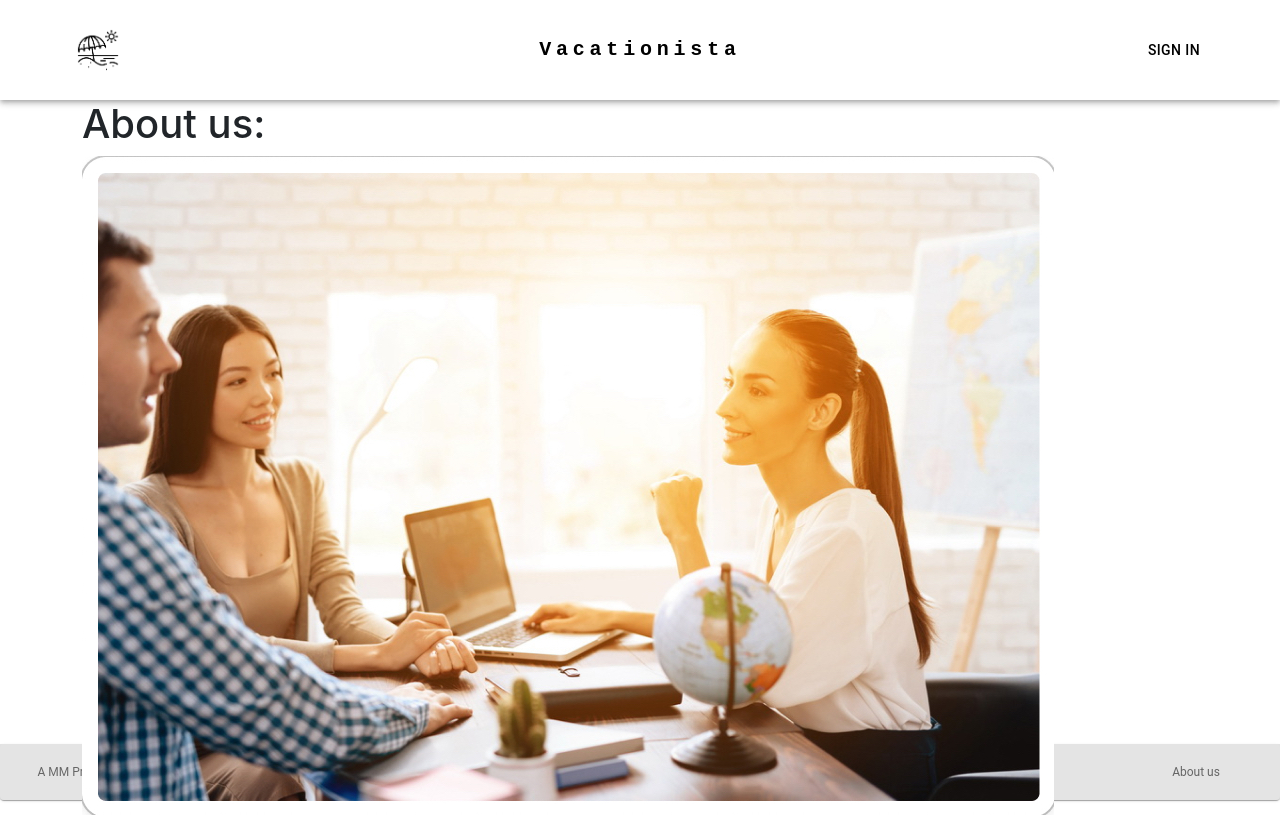
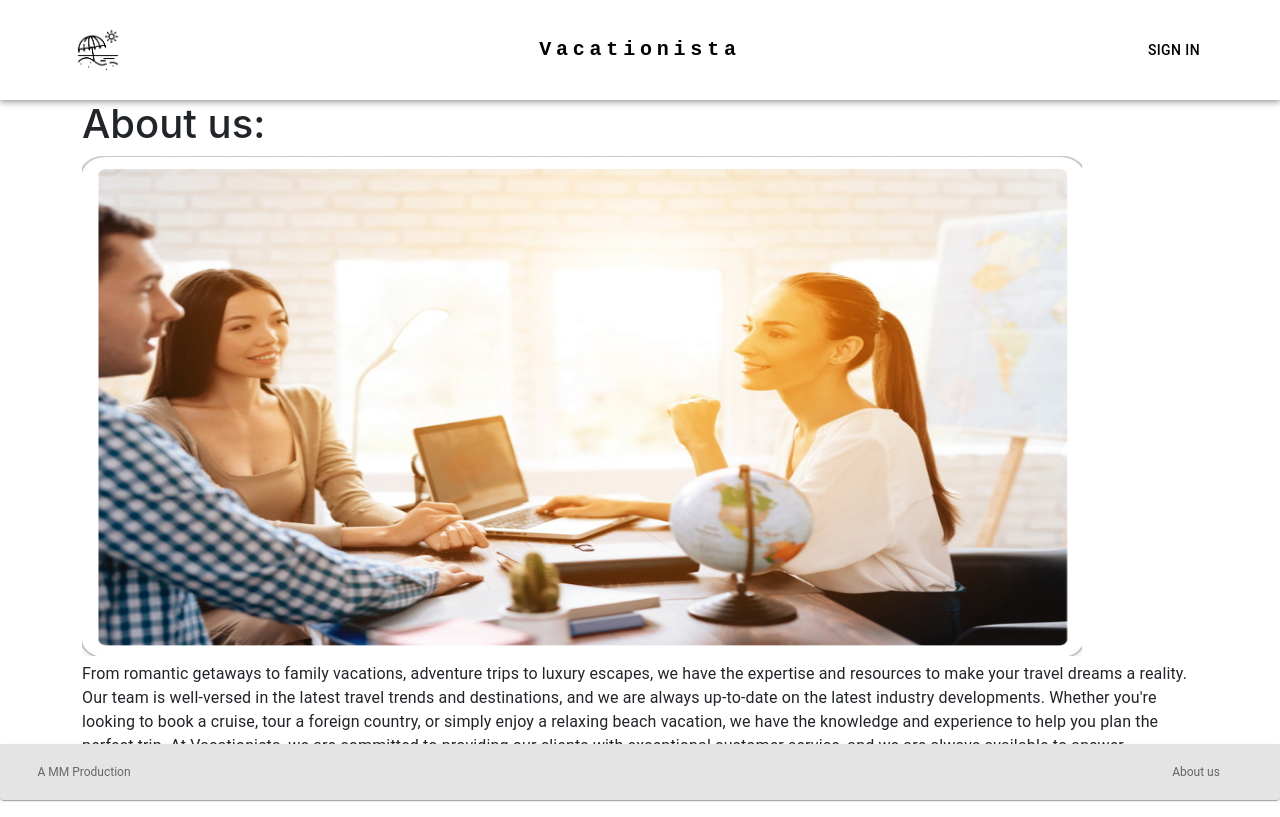
Before and after one commit to mmccullough1997/vacationista-client, a Next.js app: page /aboutUs in a window 1280 px wide. Shown: the top 817 px of the page. Built offline with nearby package versions, Linux system fonts and the light colour scheme; no server answers.

Commit message:
few minor fixes

```diff
--- a/components/Expenses&Transportations/ExpenseTransportationModal.js
+++ b/components/Expenses&Transportations/ExpenseTransportationModal.js
@@ -110,11 +110,12 @@ export default function ExpenseTransportationModal({
             router.push(`/trips/expensesAndtransportations/${tripId}`);
             handleClose();
           });
-        }
+        } else {
           createExpense(expenseObj).then(() => {
             router.push(`/legs/expensesAndtransportations/${legId}`);
             handleClose();
           });
+        }
       }
     // update transportation
     } else if (formInput.isTransportation) {
@@ -151,11 +152,12 @@ export default function ExpenseTransportationModal({
             router.push(`/trips/expensesAndtransportations/${tripId}`);
             handleClose();
           });
-        }
+        } else {
           createTransportation(transportationObj).then(() => {
             router.push(`/legs/expensesAndtransportations/${legId}`);
             handleClose();
           });
+        }
       }
     }
   };
--- a/components/Trips&Legs/NewModal.js
+++ b/components/Trips&Legs/NewModal.js
@@ -69,7 +69,7 @@ export default function NewTripModal({ user, isTrip, tripId }) {
           <div className="homePageTripsHeader">
             <Typography variant="p"> { isTrip ? 'Plan a new trip' : 'Plan a new leg'}</Typography>
             { isTrip ? (
-              <Image src={newtriplogo} onClick={handleShow} height="20" width="40" />
+              <Image src={newtriplogo} onClick={handleShow} height="20" width="30" />
             ) : (
               <AddCircleOutlineIcon onClick={handleShow} />
             )}
--- a/pages/aboutUs.js
+++ b/pages/aboutUs.js
@@ -8,12 +8,11 @@ export default function AboutUs() {
   return (
     <div>
       <h1>About us:</h1>
-      <Image src={picture} />
+      <Image src={picture} height="500" width="1000" />
       <Typography>
         From romantic getaways to family vacations, adventure trips to luxury escapes, we have the expertise and resources to make your travel dreams a reality. Our team is well-versed in the latest travel trends and destinations, and we are always up-to-date on the latest industry developments. Whether you&apos;re looking to book a cruise, tour a foreign country, or simply enjoy a relaxing beach vacation, we have the knowledge and experience to help you plan the perfect trip.
 
-        At Vacationista, we are committed to providing our clients with exceptional customer service, and we are always available to answer questions, offer advice, and make sure your trip is as smooth and stress-free as possible. Our goal is to make sure that every aspect of your vacation is taken care of, from the moment you start planning to the moment you return home.
-        So why wait? Let us help you plan your next adventure today. At Vacationista, we are dedicated to making your travel dreams a reality!
+        At Vacationista, we are committed to providing our clients with exceptional customer service, and we are always available to answer questions, offer advice, and make sure your trip is as smooth and stress-free as possible.
       </Typography>
     </div>
   );
--- a/styles/globals.css
+++ b/styles/globals.css
@@ -93,3 +93,7 @@ body {
   display: flex;
   justify-content: space-between;
 }
+
+.index{
+  margin-top: 10px;
+}
```
Also changed, not shown: pages/index.js (+4 -4 lines). Lines whose indentation alone changed are shown as unchanged.
